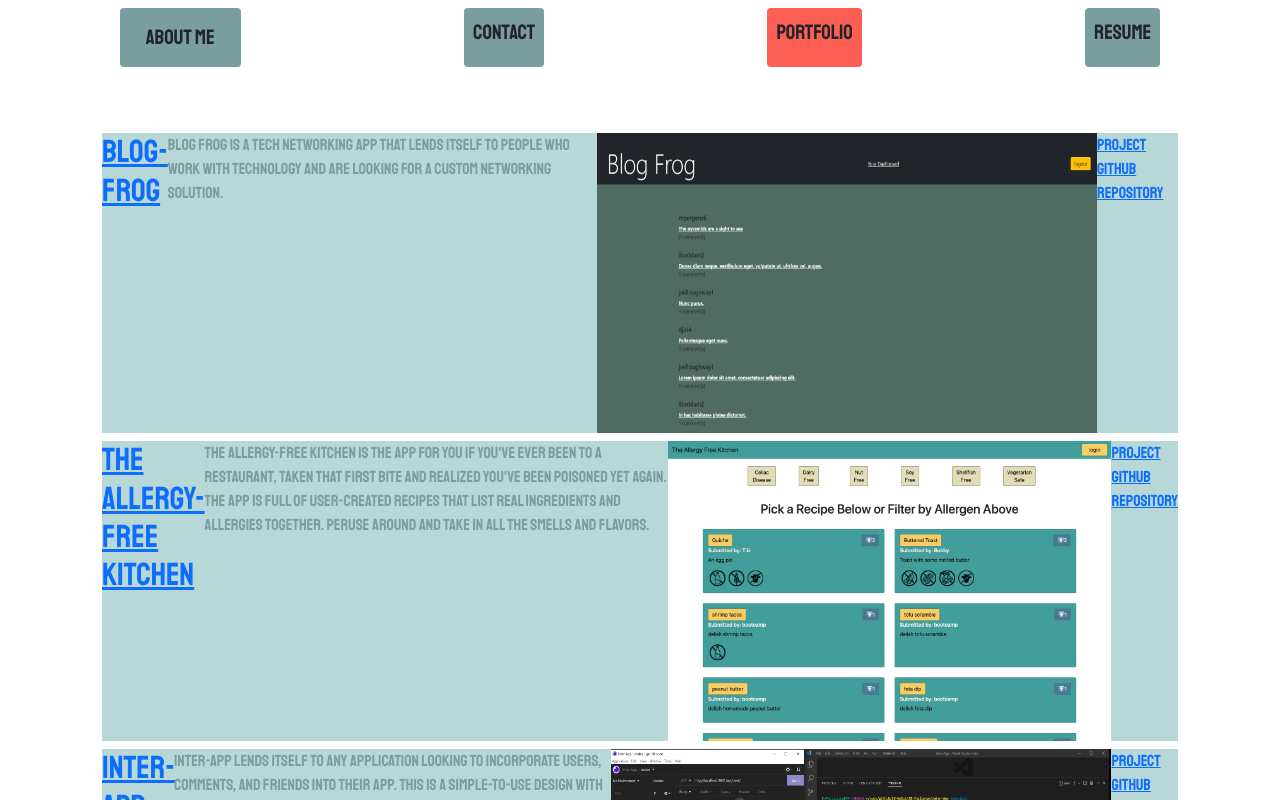
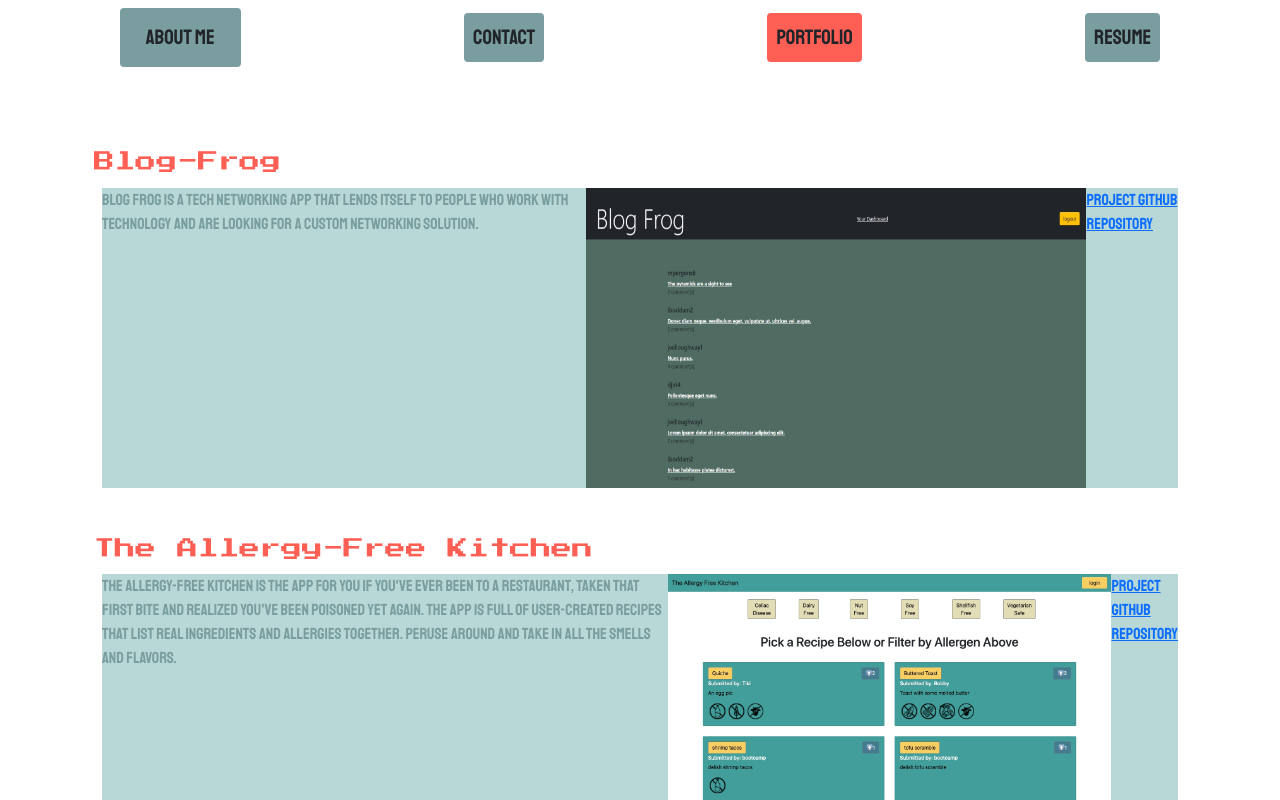
Before and after one commit to DrDano/react-portfolio-dh, a React (Create React App) app: page / in a window 1280 px wide. Shown: the top 800 px of the page. Built offline with nearby package versions, Linux system fonts and the light colour scheme; a web font is replaced by a local one.

Commit message:
adding font styling to portfolio and setting titles above each div

```diff
--- a/src/components/Portfolio/index.js
+++ b/src/components/Portfolio/index.js
@@ -1,44 +1,72 @@
-import React, {useState} from 'react'
+import React, { useState } from "react";
 
 export default function Portfolio() {
-
   const [projects] = useState([
     {
       title: "Blog-Frog",
-      description: "Blog Frog is a tech networking app that lends itself to people who work with technology and are looking for a custom networking solution.",
+      description:
+        "Blog Frog is a tech networking app that lends itself to people who work with technology and are looking for a custom networking solution.",
       photo: "blogfrog.jpg",
       projectDeployment: "https://frognetwork.herokuapp.com/",
       key: 0,
-      projectRepo: "https://github.com/DrDano/Blog-Frog"
+      projectRepo: "https://github.com/DrDano/Blog-Frog",
     },
     {
       title: "The Allergy-Free Kitchen",
-      description: "The Allergy-Free Kitchen is the app for you if you've ever been to a restaurant, taken that first bite and realized you've been poisoned yet again. The app is full of user-created recipes that list real ingredients and allergies together. Peruse around and take in all the smells and flavors.",
+      description:
+        "The Allergy-Free Kitchen is the app for you if you've ever been to a restaurant, taken that first bite and realized you've been poisoned yet again. The app is full of user-created recipes that list real ingredients and allergies together. Peruse around and take in all the smells and flavors.",
       photo: "AFK.jpg",
       projectDeployment: "https://afk-network.herokuapp.com/",
       key: 1,
-      projectRepo: "https://github.com/JosephJamesCoop/the-allergy-free-kitchen"
+      projectRepo:
+        "https://github.com/JosephJamesCoop/the-allergy-free-kitchen",
     },
     {
       title: "Inter-App",
-      description: "inter-App lends itself to any application looking to incorporate users, comments, and friends into their app. This is a simple-to-use design with a lot of power behind the curtain.",
+      description:
+        "inter-App lends itself to any application looking to incorporate users, comments, and friends into their app. This is a simple-to-use design with a lot of power behind the curtain.",
       photo: "interApp.jpg",
-      projectDeployment: "https://drive.google.com/file/d/1QQ-1rEx9wDw4cKdFj79J6T4CsCGT1IEI/preview",
+      projectDeployment:
+        "https://drive.google.com/file/d/1QQ-1rEx9wDw4cKdFj79J6T4CsCGT1IEI/preview",
       key: 2,
-      projectRepo: "https://github.com/DrDano/inter-App"
+      projectRepo: "https://github.com/DrDano/inter-App",
     },
-  ])
+  ]);
 
   return (
     <>
       {projects.map((project) => (
-        <div key={`div${project.key}`} className="m-2 d-flex project">
-        <h2 key={`h${project.key}`}><a href={project.projectDeployment} rel="noopener noreferrer" target="_blank">{project.title}</a></h2>
-        <p key={`p${project.key}`}>{project.description}</p>
-        <img src={require(`../../assets/images/${project.photo}`)} alt={project.title} key={`img${project.key}`} width="500" height="300"/>
-        <a href={project.projectRepo} rel="noopener noreferrer" target="_blank" key={`anchor${project.key}`}>Project GitHub Repository</a>
+        <div className="py-3">
+          <h2 key={`h${project.key}`}>
+            <a
+              href={project.projectDeployment}
+              rel="noopener noreferrer"
+              target="_blank"
+              className="text-decoration-none project-header"
+            >
+              {project.title}
+            </a>
+          </h2>
+          <div key={`div${project.key}`} className="m-2 d-flex project">
+            <p key={`p${project.key}`}>{project.description}</p>
+            <img
+              src={require(`../../assets/images/${project.photo}`)}
+              alt={project.title}
+              key={`img${project.key}`}
+              width="500"
+              height="300"
+            />
+            <a
+              href={project.projectRepo}
+              rel="noopener noreferrer"
+              target="_blank"
+              key={`anchor${project.key}`}
+            >
+              Project GitHub Repository
+            </a>
+          </div>
         </div>
       ))}
     </>
-  )
+  );
 }
--- a/src/index.css
+++ b/src/index.css
@@ -69,6 +69,8 @@ span {
   font-family: "Bebas Neue", cursive;
   font-family: "Patua One", cursive;
   font-family: "Staatliches", cursive;
+  text-align: center;
+  align-self: center;
 }
 
 .btn-active {
@@ -90,6 +92,12 @@ span {
   font-family: "Staatliches", cursive;
 }
 
+.project-header {
+  font-family: 'Press Start 2P', cursive;
+  font-size: 1.3rem;
+  color: var(--accent-color)
+}
+
 .form-label {
   font-family: "Bebas Neue", cursive;
   font-family: "Patua One", cursive;
```
